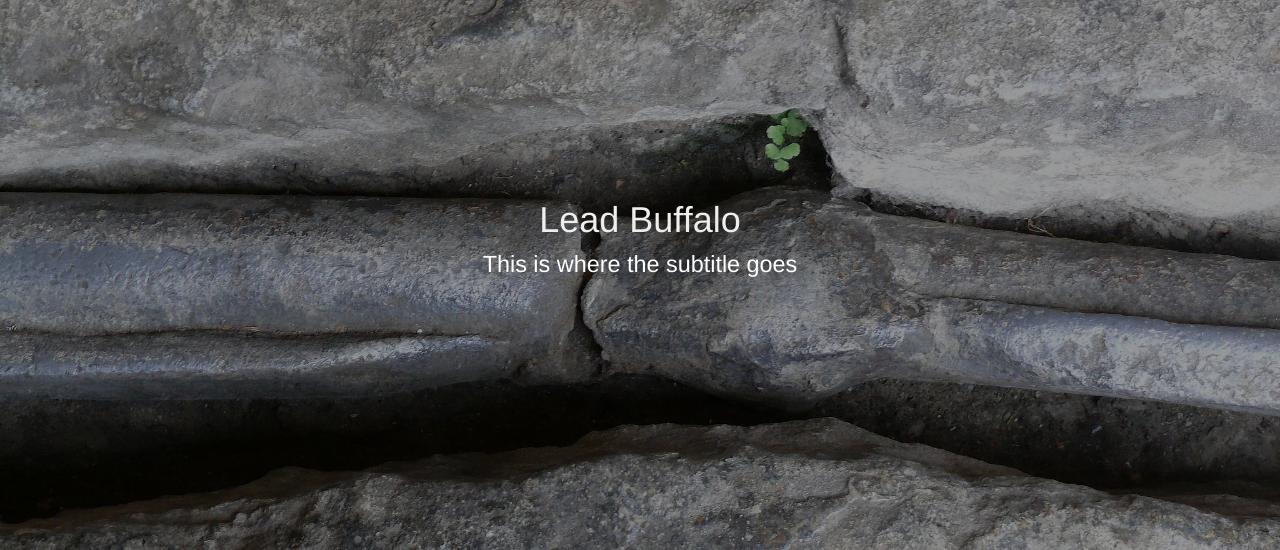
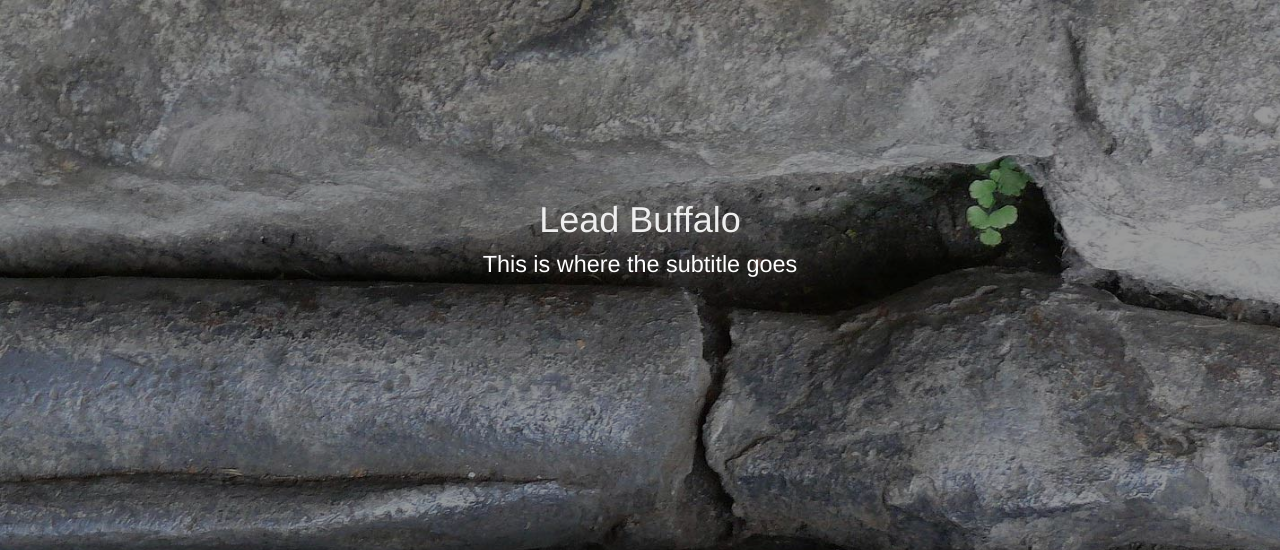
Before and after one commit to Orbitist/ip, a Jekyll site: the page built from index.md, in a window 1280 px wide. Shown: the top 550 px of the page. Built offline with Jekyll 4.4.1, drawn with Linux system fonts in a browser that asks for light colours; some of the changed text lies outside the part shown; grey boxes are pictures that could not be loaded.

Commit message:
continuing work on intro section

```diff
--- a/_includes/head.html
+++ b/_includes/head.html
@@ -6,6 +6,8 @@
   <script src="https://maxcdn.bootstrapcdn.com/bootstrap/3.3.6/js/bootstrap.min.js" integrity="sha384-0mSbJDEHialfmuBBQP6A4Qrprq5OVfW37PRR3j5ELqxss1yVqOtnepnHVP9aJ7xS" crossorigin="anonymous"></script>
 
   <!-- Custom CSS -->
-  <link rel="stylesheet" href="style.css">
+  <link rel="stylesheet" href="css/style.css">
+  <link rel="stylesheet" href="css/medium_style.css">
+  <link rel="stylesheet" href="css/small_style.css">
 
 </head>
--- a/_includes/intro.html
+++ b/_includes/intro.html
@@ -1,5 +1,5 @@
 <div class="intro">
-  <img class="img-responsive" src="img/pipes.JPG">
+  <img class="img-responsive" src="img/pipes.jpg">
   <div class="overlay">
     <h1>{{ page.title }}<br /><small>This is where the subtitle goes</small></h1>
   </div><!-- /.overlay -->
--- /dev/null
+++ b/css/medium_style.css
@@ -0,0 +1,8 @@
+@media (max-width: 992px) {
+
+  /* INTRO */
+  .intro {
+    height: 400px;
+  }
+
+}
--- /dev/null
+++ b/css/small_style.css
@@ -0,0 +1,8 @@
+@media (max-width: 768px) {
+
+  /* INTRO */
+  .intro {
+    height: 300px;
+  }
+
+}
--- a/style.css
+++ b/css/style.css
@@ -20,11 +20,13 @@
 
 /* INTRO */
 .intro {
-  overflow: hidden;
+  position: relative;
+  overflow:hidden;
   height: 550px;
 }
 .intro img {
   position: absolute;
+  min-width: 100%;
   z-index: -1;
 }
 .intro .overlay {
```
Also changed, not shown: index.md (+10 -0 lines), img/pipes.JPG, 7 other files.
